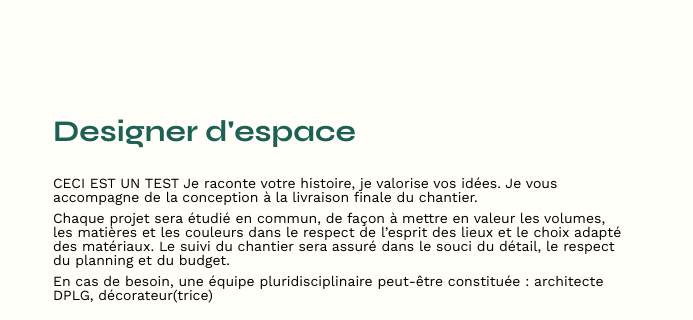
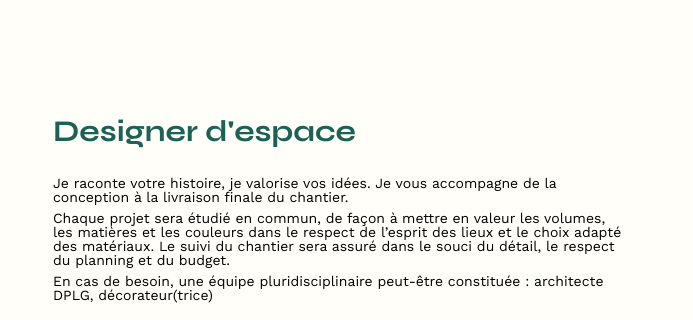
Before and after one commit to manarlam/Projet3_SophieBluel, a plain HTML site: page FrontEnd/index.html in a window 1280 px wide. Shown: the part 101-421 px from the top of the page, 587-1280 px from the left. Drawn offline with nearby package versions, Linux system fonts and the light colour scheme; no server answers.

Commit message:
fin_test

```diff
--- a/FrontEnd/index.html
+++ b/FrontEnd/index.html
@@ -33,7 +33,7 @@
 		</figure>
 		<article>
 			<h2>Designer d'espace</h2>
-			<p>CECI EST UN TEST Je raconte votre histoire, je valorise vos idées. Je vous accompagne de la conception à la livraison finale du chantier.</p>
+			<p>Je raconte votre histoire, je valorise vos idées. Je vous accompagne de la conception à la livraison finale du chantier.</p>
 			<p>Chaque projet sera étudié en commun, de façon à mettre en valeur les volumes, les matières et les couleurs dans le respect de l’esprit des lieux et le choix adapté des matériaux. Le suivi du chantier sera assuré dans le souci du détail, le respect du planning et du budget.</p>
 			<p>En cas de besoin, une équipe pluridisciplinaire peut-être constituée : architecte DPLG, décorateur(trice)</p>
 		</article>
```
